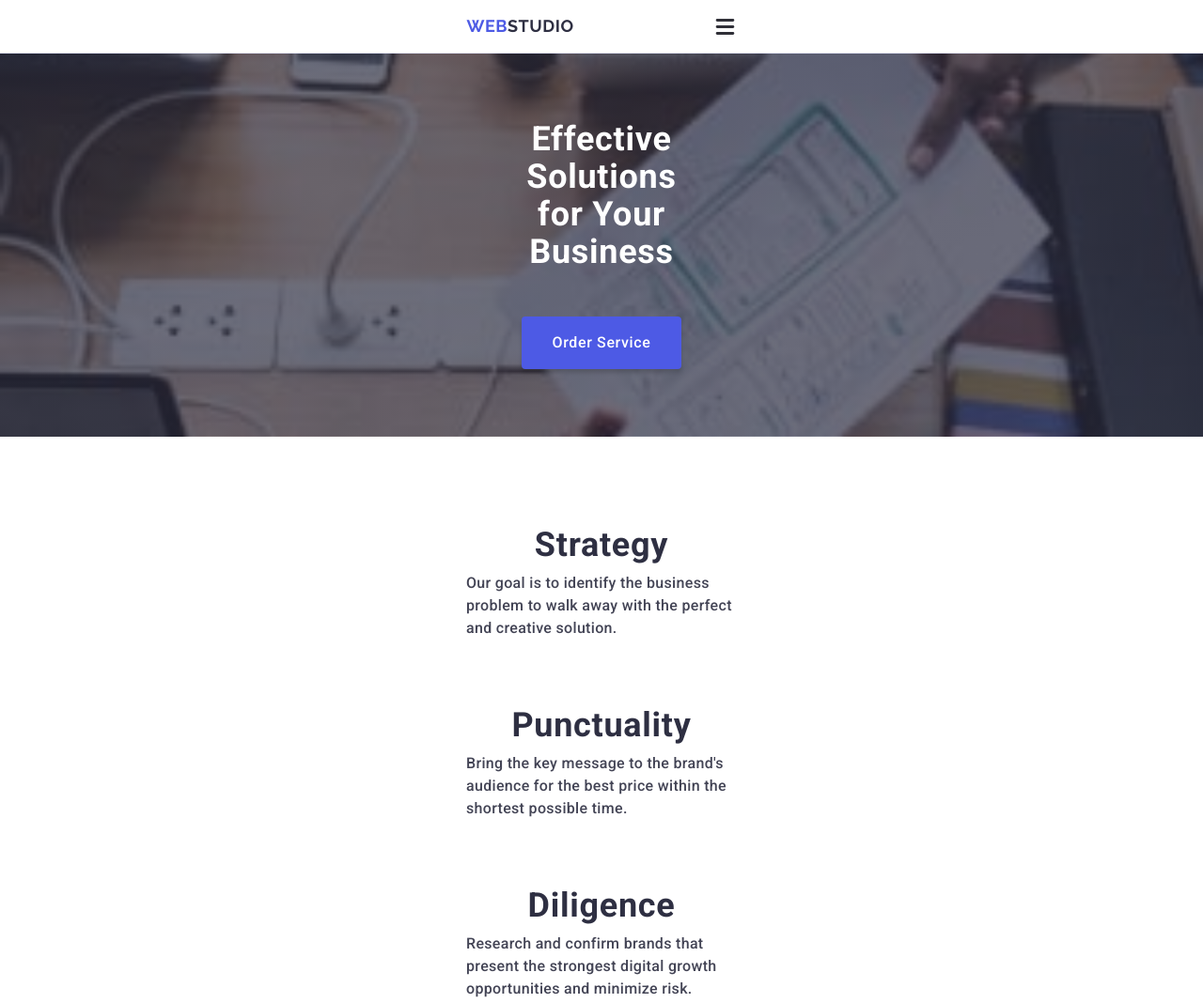
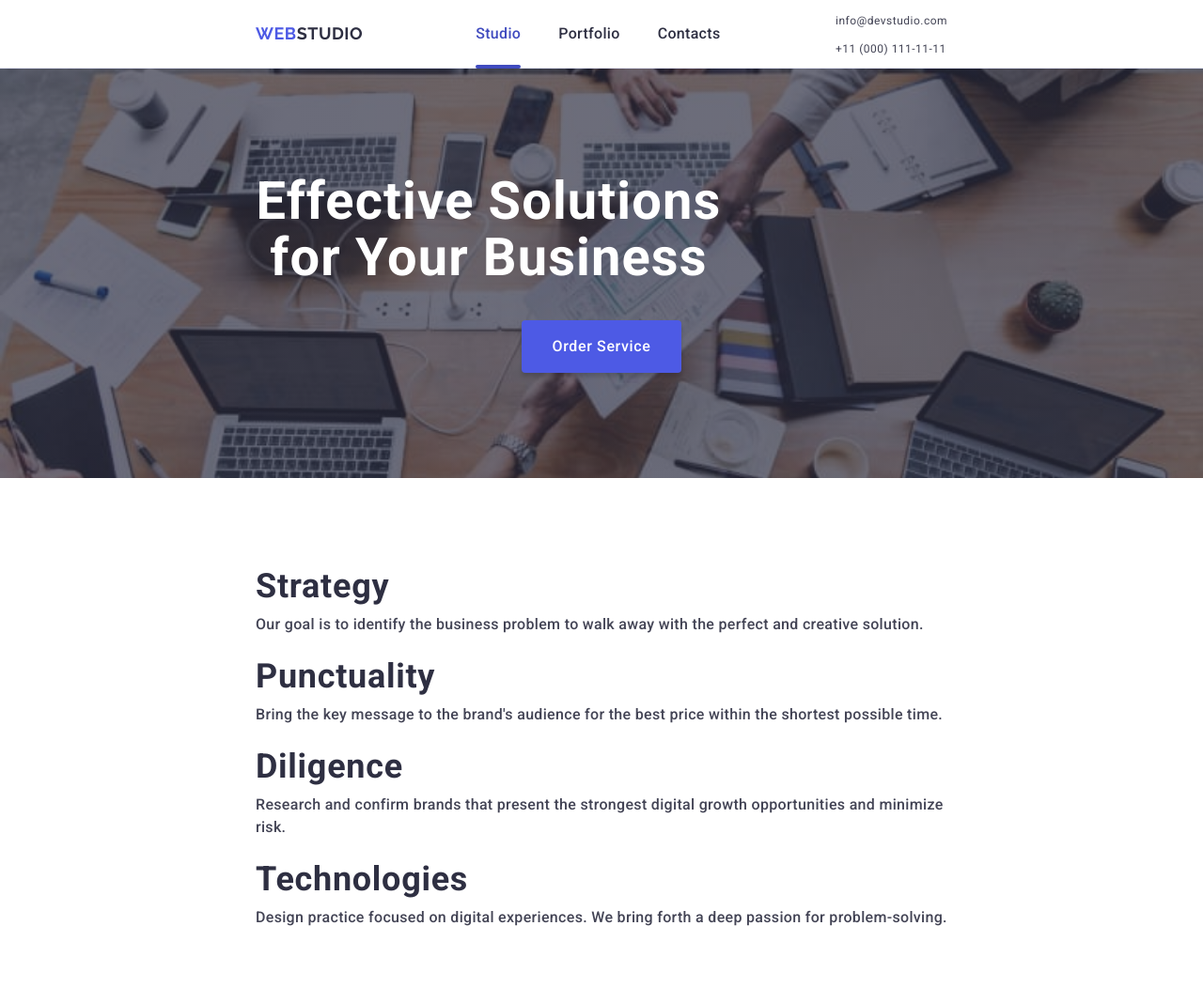
Before and after one commit to ouemdzi/goit-markup-hw-06, a plain HTML site: page index.html in a window 1280 px wide. Shown: the top 1068 px of the page at 94% size. Drawn offline with nearby package versions, Linux system fonts and the light colour scheme.

Commit message:
before portfolio

```diff
--- /dev/null
+++ b/css/media.css
@@ -0,0 +1,115 @@
+/* ------------------>TABLET<----------------< */
+
+@media screen and (min-width: 768px) {
+  .container {
+    max-width: 768px;
+  }
+
+  .header-container {
+    justify-content: flex-start;
+    padding: 0 16px;
+  }
+
+  .head-logo {
+    margin-right: 120px;
+  }
+
+  .nav-list {
+    display: flex;
+    justify-content: space-between;
+  }
+
+  .header-address {
+    display: flex;
+  }
+
+  .address-list {
+    display: flex;
+    flex-direction: column;
+    gap: 12px;
+  }
+
+  .address-links {
+    font-size: 12px;
+    font-weight: 400;
+    line-height: 1.17;
+    letter-spacing: 0.04em;
+  }
+
+  .menu-burger-btn {
+    display: none;
+  }
+
+  /* -------------------TITLE------------------------- */
+
+  .title-section {
+    min-height: 436px;
+    background-image: linear-gradient(
+        to bottom,
+        rgba(46, 47, 66, 0.7),
+        rgba(46, 47, 66, 0.7)
+      ),
+      url(../images/bg-tablet-1x.jpg);
+    padding: 112px 136px;
+    /* max-width: 1440px; */
+  }
+
+  @media screen and (min-resolution: 192dpi) {
+    .title-section {
+      background-image: linear-gradient(
+          to bottom,
+          rgba(46, 47, 66, 0.7),
+          rgba(46, 47, 66, 0.7)
+        ),
+        url(../images/bg-tablet-2x.jpg);
+    }
+  }
+
+  .header-title {
+    min-width: 496px;
+    text-align: center;
+    font-size: 56px;
+    font-weight: 700;
+    line-height: 1.07;
+    letter-spacing: 0.02em;
+  }
+
+  .header-button {
+    margin-top: 36px;
+  }
+
+  /* -----------------ADVANTAGES----------------- */
+
+  .adv-list {
+    flex-direction: row;
+    flex-wrap: wrap;
+    gap: 24px;
+  }
+
+  .adv-item {
+    min-width: calc((100% - 24px) / 2);
+  }
+  .advantages {
+    text-align: left;
+  }
+  .advantages-text {
+    text-align: left;
+  }
+  /* ------------------------TEAM----------------------- */
+
+  .team-section {
+    padding: 96px 108px;
+  }
+
+  .team-list {
+    flex-direction: row;
+    gap: 24px;
+    flex-wrap: wrap;
+  }
+
+  .team-item {
+    min-width: calc((100% - 24px) / 2);
+  }
+
+  /* ---------------------PORTFOLIO-------------------- */
+}
--- a/css/styles.css
+++ b/css/styles.css
@@ -117,15 +117,15 @@ img {
   display: none;
 }
 
-.address-list {
-  display: flex;
-  gap: 40px;
-}
-
 .header-address {
   font-style: normal;
   margin-left: auto;
   display: none;
+}
+
+.address-list {
+  display: flex;
+  gap: 40px;
 }
 
 .address-links {
@@ -254,10 +254,10 @@ img {
   background-repeat: no-repeat;
   background-size: cover;
   background-position: center;
-  padding: 72px 16px;
+  padding: 56px 16px 72px 16px;
   margin: 0 auto;
 }
-@media (min-resolution: 192dpi) {
+@media screen and (min-resolution: 192dpi) {
   .title-section {
     background-image: linear-gradient(
         to bottom,
@@ -294,9 +294,8 @@ img {
   border-radius: 4px;
   box-shadow: 0px 4px 4px 0px rgba(0, 0, 0, 0.15);
   display: block;
-  margin-left: auto;
-  margin-right: auto;
-  margin-top: 48px;
+  margin: 0 auto;
+  margin-top: 72px;
   padding: 16px 32px;
   min-width: 169px;
   transition: background-color 250ms cubic-bezier(0.4, 0, 0.2, 1);
@@ -776,7 +775,6 @@ img {
 .modal {
   /* width: 408px; */
   min-width: 288px;
-  /* min-height: 584px; */
   border-radius: 4px;
   background-color: #fcfcfc;
   box-shadow: 0px 1px 1px 0px rgba(0, 0, 0, 0.14),
@@ -923,6 +921,17 @@ img {
   fill: #4d5ae5;
 }
 
+.privacy-span {
+  width: 16px;
+  height: 16px;
+  border: 1px solid rgba(46, 47, 66, 0.4);
+  border-radius: 2px;
+  transition: background-color 250ms cubic-bezier(0.4, 0, 0.2, 1),
+    border 250ms cubic-bezier(0.4, 0, 0.2, 1),
+    fill 250ms cubic-bezier(0.4, 0, 0.2, 1);
+  padding-right: 10px;
+}
+
 .checkbox-svg {
   fill: #ffffff;
   min-width: 10px;
@@ -932,17 +941,6 @@ img {
   left: 50%;
   transform: translate(-50%, -50%);
   position: absolute;
-}
-
-.privacy-span {
-  width: 16px;
-  height: 16px;
-  border: 1px solid rgba(46, 47, 66, 0.4);
-  border-radius: 2px;
-  transition: background-color 250ms cubic-bezier(0.4, 0, 0.2, 1),
-    border 250ms cubic-bezier(0.4, 0, 0.2, 1),
-    fill 250ms cubic-bezier(0.4, 0, 0.2, 1);
-  padding-right: 10px;
 }
 
 .input-checkbox:checked + .policy-text .privacy-span {
--- a/index.html
+++ b/index.html
@@ -18,6 +18,7 @@
       referrerpolicy="no-referrer"
     />
     <link rel="stylesheet" href="./css/styles.css" />
+    <link rel="stylesheet" href="./css/media.css" />
   </head>
   <body class="body">
     <header class="header-section">
@@ -49,7 +50,7 @@
           </ul>
         </address>
         <button type="button" class="menu-burger-btn">
-          <svg class="burger-svg" width="21" height="21">
+          <svg class="burger-svg" width="17" height="14">
             <use href="./images/icons.svg#icon-burger"></use>
           </svg>
         </button>
--- a/media.css
+++ /dev/null
@@ -1,5 +0,0 @@
-@media screen and (min-width: 768px) {
-  .container {
-    max-width: 768px;
-  }
-}
```
Also changed, not shown: images/bg-tablet-1x.jpg (added), images/bg-tablet-2x.jpg (added).
